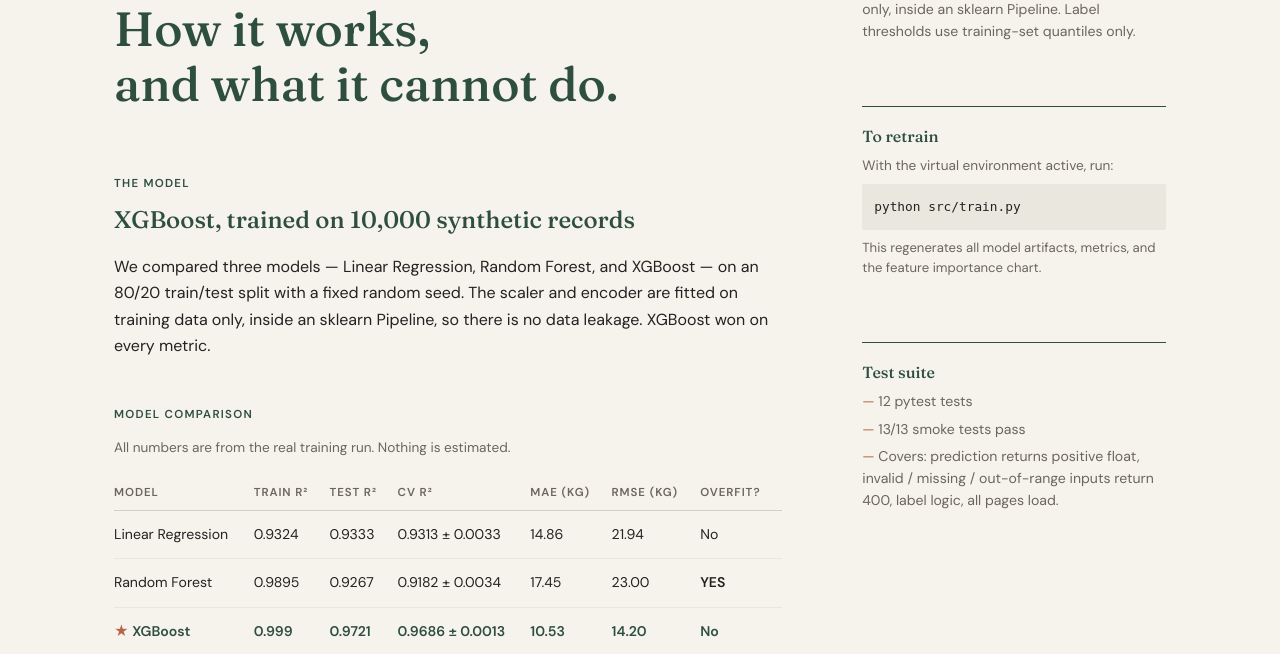
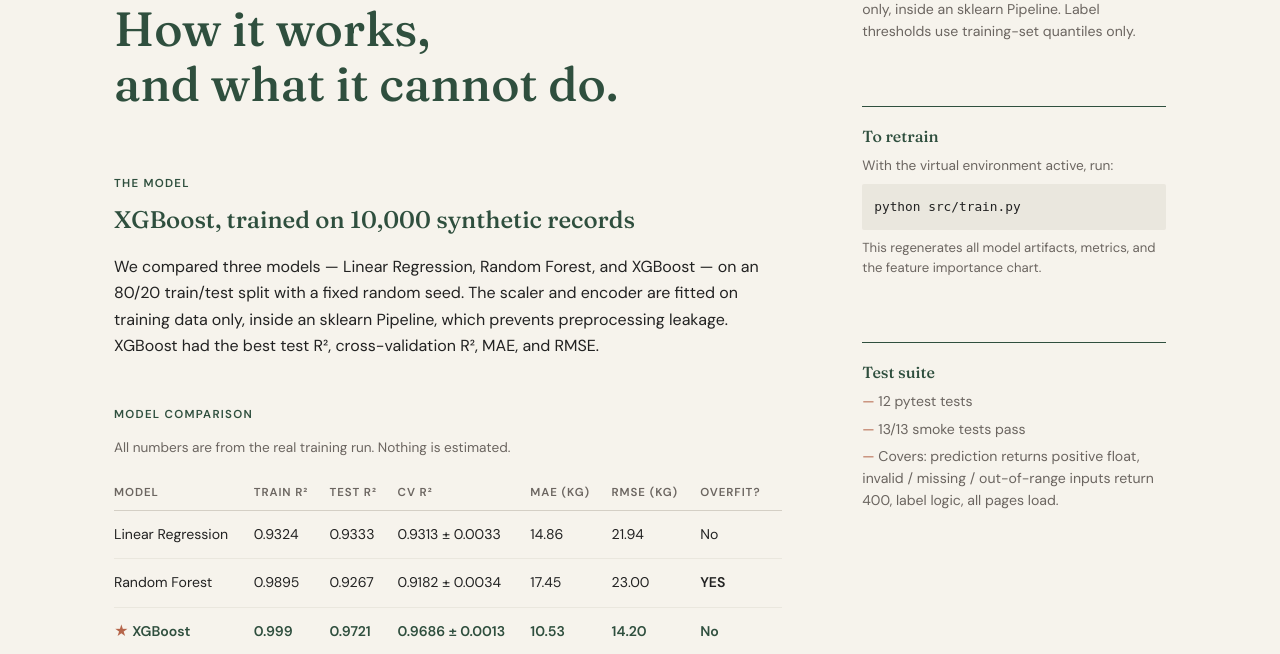
Before and after one commit to PrashantSrivastava1104/Carbon-Footprint-Predictor, a Flask app: page /about in a window 1280 px wide. Shown: the part 259-913 px from the top of the page. Run offline with Flask 3, Linux system fonts and the light colour scheme.

Commit message:
Update About page wording

```diff
--- a/templates/about.html
+++ b/templates/about.html
@@ -22,8 +22,8 @@
       <p>
         We compared three models — Linear Regression, Random Forest, and XGBoost — on an
         80/20 train/test split with a fixed random seed. The scaler and encoder are fitted
-        on training data only, inside an sklearn Pipeline, so there is no data leakage.
-        XGBoost won on every metric.
+        on training data only, inside an sklearn Pipeline, which prevents preprocessing leakage.
+        XGBoost had the best test R², cross-validation R², MAE, and RMSE.
       </p>
     </div>
 
```
